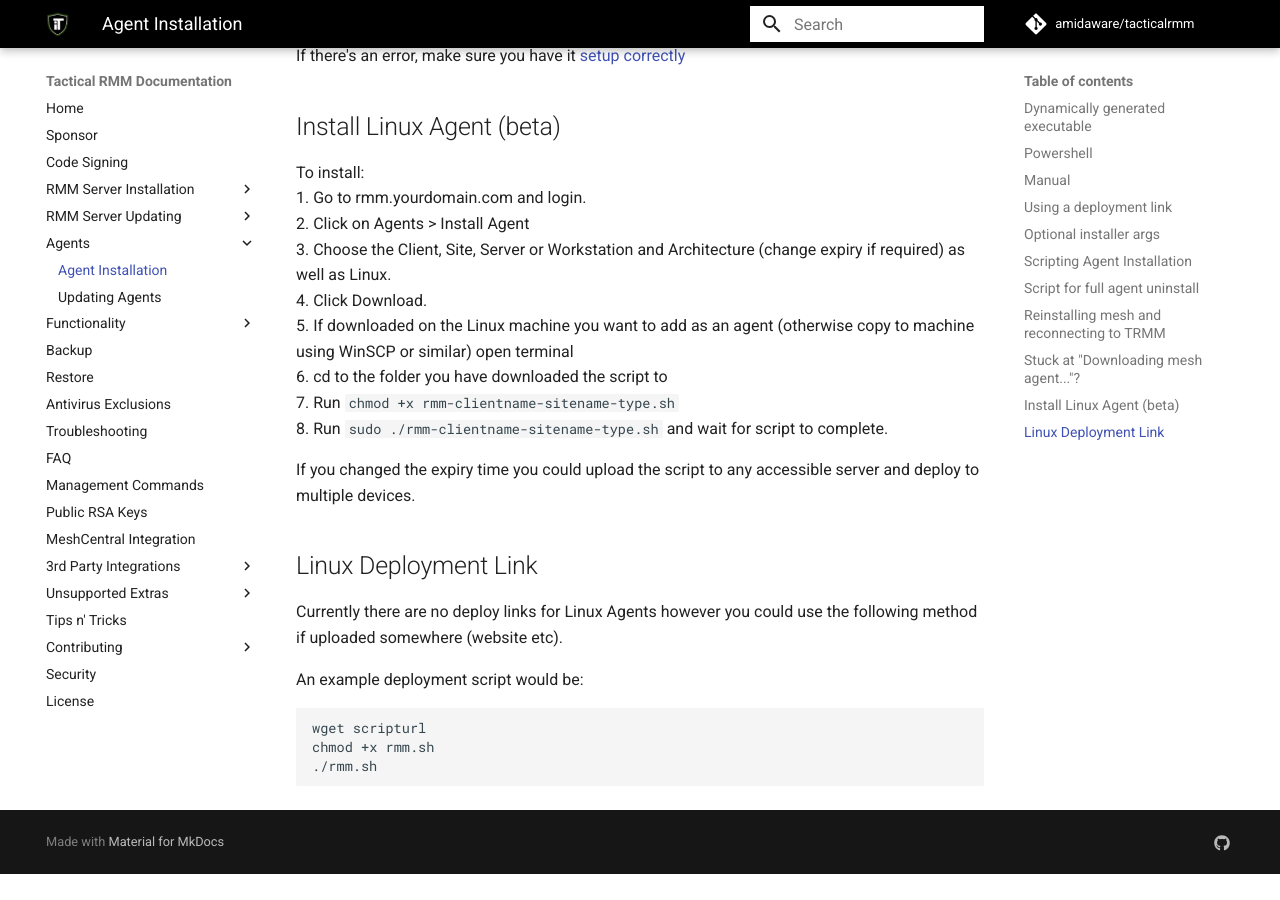
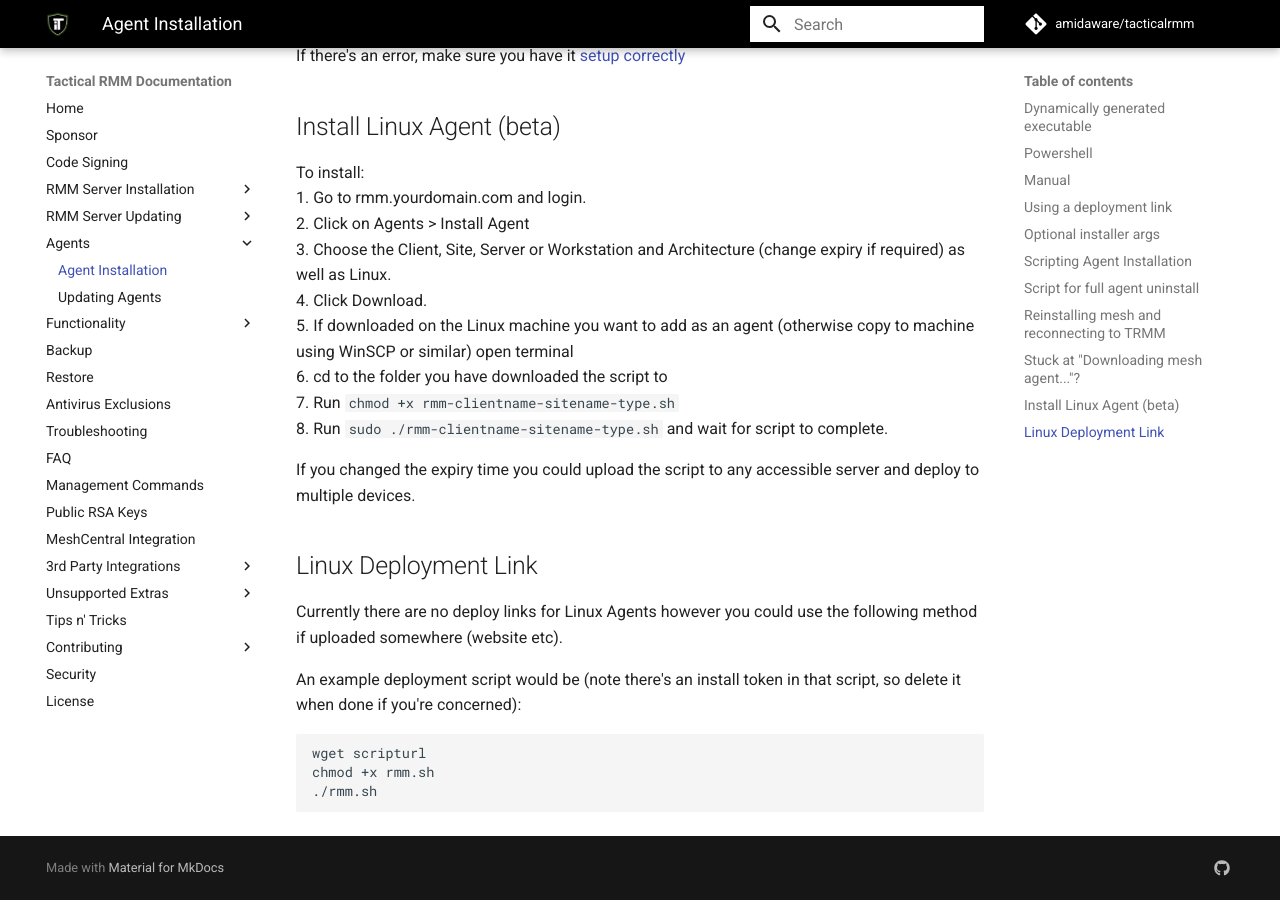
Before and after one commit to amidaware/trmm-docs, an MkDocs documentation site: the page built from docs/install_agent.md, in a window 1280 px wide and 900 px high, scrolled down 4340 px. Built offline with MkDocs 1.6.1 and Material for MkDocs 9.7.7, drawn with Linux system fonts in a browser that asks for light colours; comment, search, counter and statistics services are not loaded; before the commit the page ends 5214 px from its top, so only the background shows below that.

Commit message:
Note about deleting script when done

````diff
--- a/docs/install_agent.md
+++ b/docs/install_agent.md
@@ -175,7 +175,7 @@
 
 Currently there are no deploy links for Linux Agents however you could use the following method if uploaded somewhere (website etc).
 
-An example deployment script would be:
+An example deployment script would be (note there's an install token in that script, so delete it when done if you're concerned):
 
 ```bash
 wget scripturl
````
